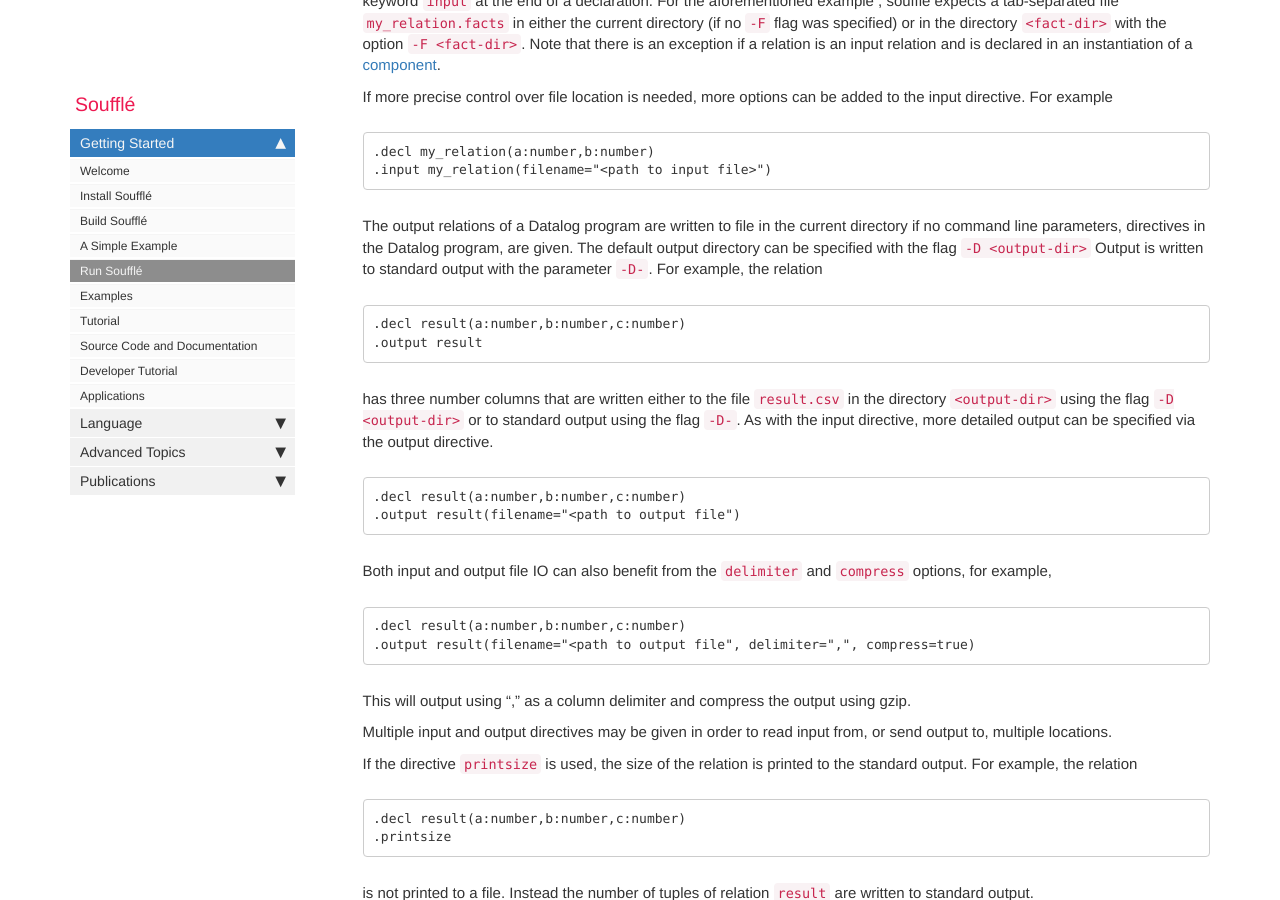
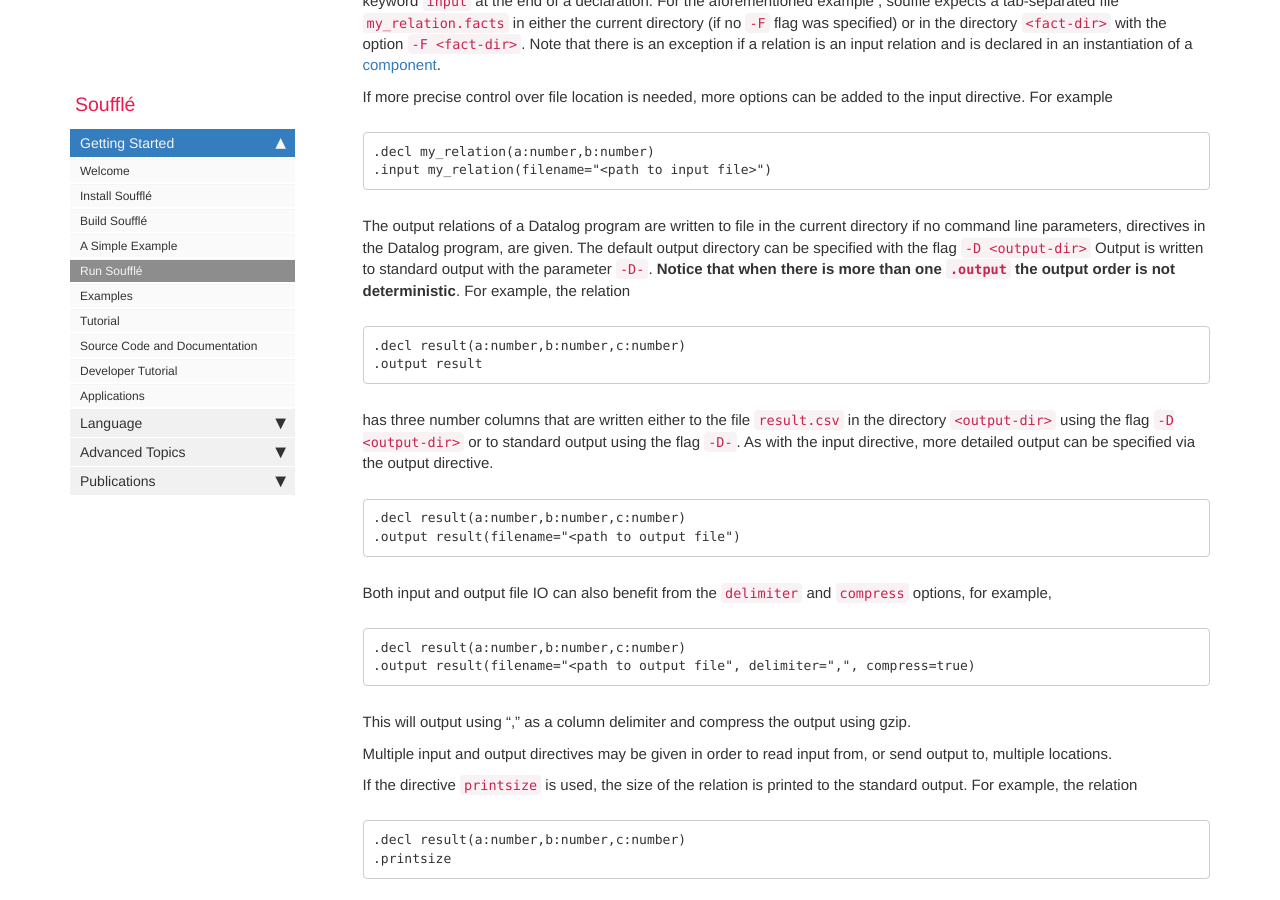
Before and after one commit to souffle-lang/souffle-lang.github.io, a Jekyll site: the page built from pages/docs/execute.md, in a window 1280 px wide and 900 px high, scrolled down 832 px. Built offline with Jekyll 4.4.1, drawn with Linux system fonts in a browser that asks for light colours; comment, search, counter and statistics services are not loaded.

Commit message:
Add a note about non deterministic output order

````diff
--- a/pages/docs/execute.md
+++ b/pages/docs/execute.md
@@ -19,7 +19,7 @@ If more precise control over file location is needed, more options can be added
 .decl my_relation(a:number,b:number)
 .input my_relation(filename="<path to input file>")
 ```
-The output relations of a Datalog program are written to file in the current directory if no command line parameters, directives in the Datalog program, are given. The default output directory can be specified with the flag ```-D <output-dir>``` Output is written to standard output with the parameter ```-D-```. For example, the relation
+The output relations of a Datalog program are written to file in the current directory if no command line parameters, directives in the Datalog program, are given. The default output directory can be specified with the flag ```-D <output-dir>``` Output is written to standard output with the parameter ```-D-```. **Notice that when there is more than one `.output` the output order is not deterministic**. For example, the relation
 ```
 .decl result(a:number,b:number,c:number)
 .output result
````
